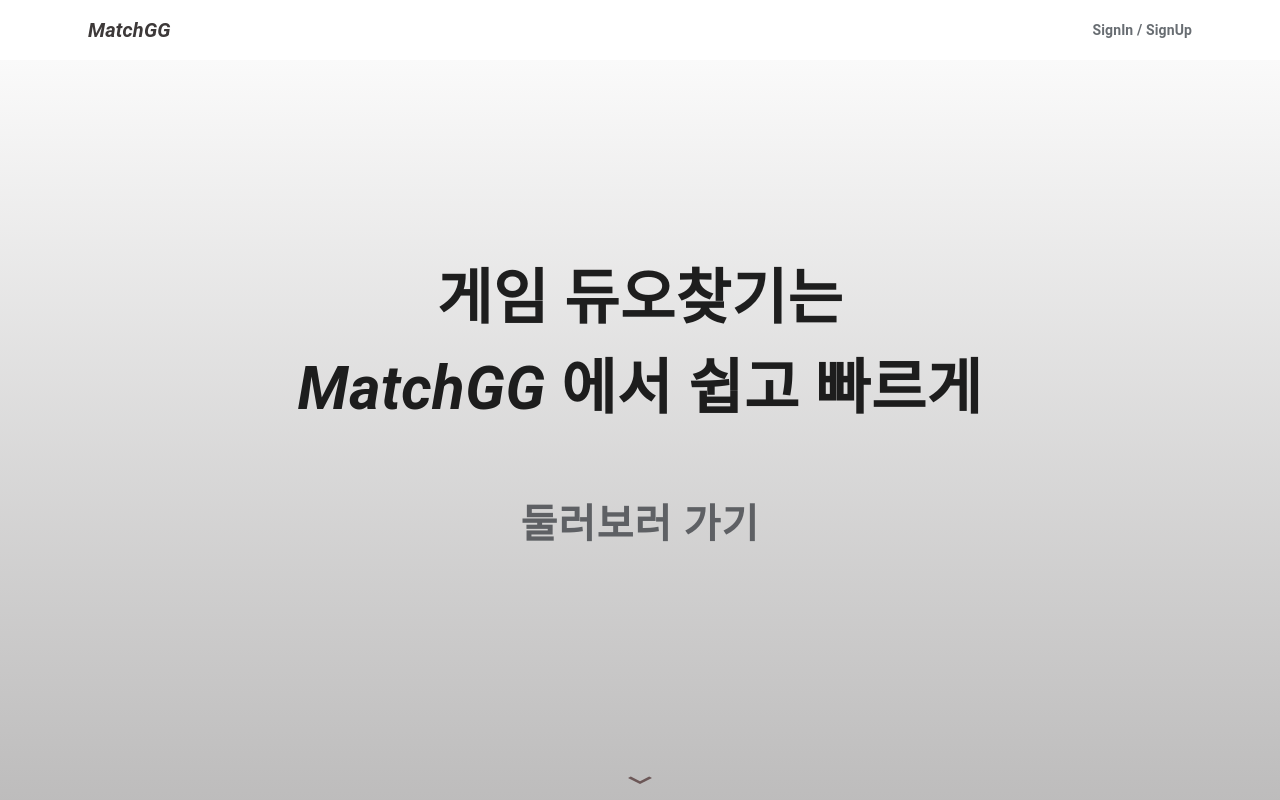
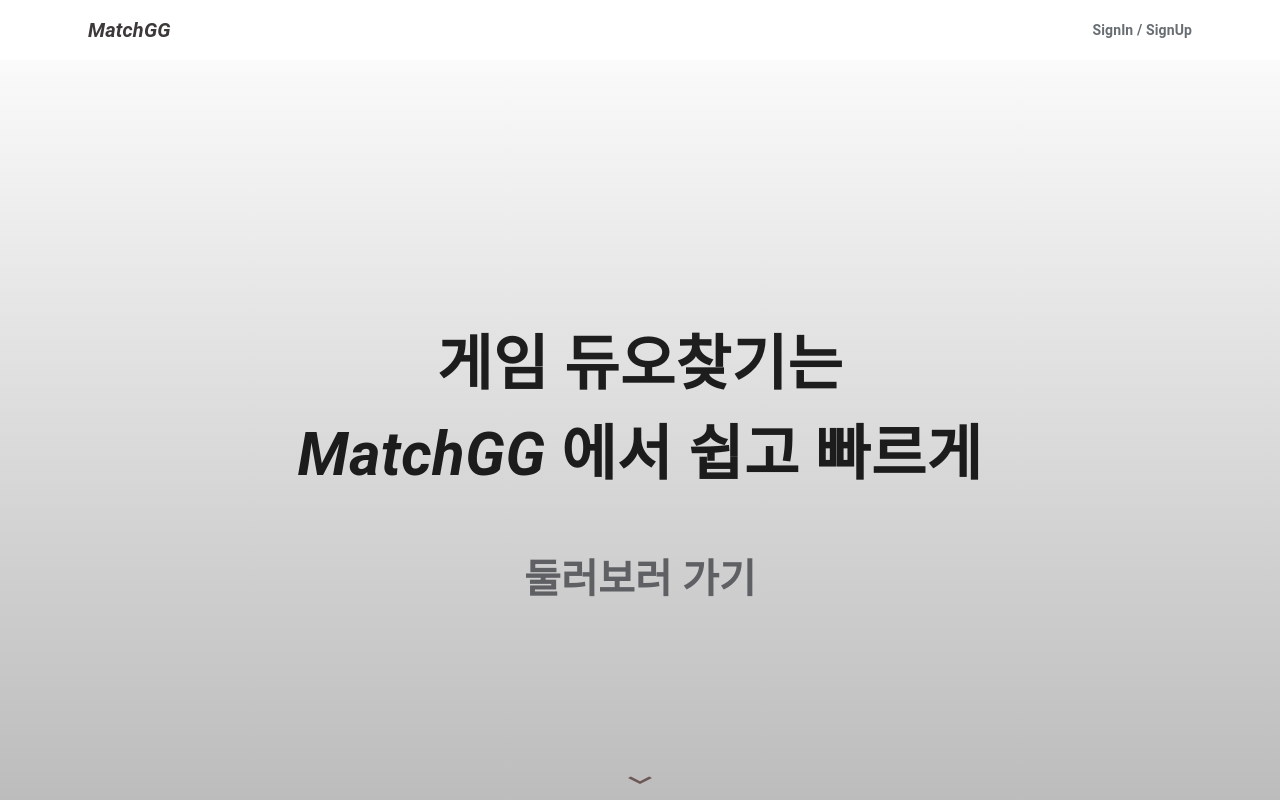
Before and after one commit to PMtHk/MATCH_FE_TS, a React (Create React App) app: page / in a window 1280 px wide. Shown: the top 800 px of the page. Built offline with nearby package versions, Linux system fonts and the light colour scheme.

Commit message:
feat : add Supported Game List

```diff
--- /dev/null
+++ b/src/components/GameIcon.tsx
@@ -0,0 +1,23 @@
+import React from 'react';
+
+type GameIconProps = {
+  item: string;
+  size: {
+    width: string;
+    height: string;
+  };
+};
+
+const GameIcon = ({ item, size }: GameIconProps) => {
+  return (
+    <img
+      src={`https://d18ghgbbpc0qi2.cloudfront.net/game_icons/${item}.png`}
+      alt={`${item}_icon`}
+      width={size.width}
+      height={size.height}
+      loading="lazy"
+    />
+  );
+};
+
+export default GameIcon;
--- /dev/null
+++ b/src/pages/LandingPage/GameSupport.tsx
@@ -0,0 +1,71 @@
+import React from 'react';
+import { useNavigate } from 'react-router-dom';
+
+// mui
+import Box from '@mui/material/Box';
+import Button from '@mui/material/Button';
+import Typography from '@mui/material/Typography';
+
+// own-components
+import GameIcon from 'components/GameIcon';
+
+// mui styled components
+import { styled } from '@mui/system';
+
+const Wrapper = styled(Box)(({ theme }) => ({
+  display: 'flex',
+  flexDirection: 'column',
+  justifyContent: 'center',
+  alignItems: 'center',
+  minWidth: '300px',
+  color: '#5e6064',
+  fontSize: 20,
+  [theme.breakpoints.up('md')]: {
+    fontSize: 30,
+  },
+  [theme.breakpoints.up('lg')]: {
+    fontSize: 40,
+  },
+  fontWeight: 600,
+  '&:hover': {},
+}));
+
+const Text = styled(Typography)(({ theme }) => ({
+  color: '#5e6064',
+  fontSize: 20,
+  [theme.breakpoints.up('md')]: {
+    fontSize: 30,
+  },
+  [theme.breakpoints.up('lg')]: {
+    fontSize: 40,
+  },
+  fontWeight: 600,
+}));
+
+const GameList = styled(Box)(({ theme }) => ({
+  marginTop: '50px',
+  display: 'flex',
+  flexDirection: 'row',
+  justifyContent: 'center',
+  alignItems: 'center',
+}));
+
+const GameSupport = () => {
+  const navigate = useNavigate();
+
+  return (
+    <Wrapper>
+      <Text>지원게임 목록</Text>
+      <GameList>
+        <Button onClick={() => navigate('/lol')}>
+          <GameIcon
+            item="leagueoflegends"
+            size={{ width: '100px', height: '100px' }}
+          />
+        </Button>
+      </GameList>
+    </Wrapper>
+  );
+};
+
+export default GameSupport;
--- a/src/pages/LandingPage/Introduce.tsx
+++ b/src/pages/LandingPage/Introduce.tsx
@@ -1,5 +1,5 @@
 import React from 'react';
-import { useNavigate } from 'react-router-dom';
+// import { useNavigate } from 'react-router-dom';
 
 // mui
 import Box from '@mui/material/Box';
@@ -15,6 +15,7 @@
 import { styled } from '@mui/system';
 
 import { SectionId, refType } from './Content';
+import GameSupport from './GameSupport';
 
 const Wrapper = styled(Box)(() => ({
   width: '100%',
@@ -24,16 +25,10 @@
 const ContentWrapper = styled(Box)(() => ({
   width: '100%',
   height: '100vh',
+  padding: '300px 0 0',
   display: 'flex',
   flexDirection: 'column',
-  justifyContent: 'center',
-  alignItems: 'center',
-}));
-
-const Title = styled(Box)(() => ({
-  display: 'flex',
-  flexDirection: 'column',
-  justifyContent: 'center',
+  justifyContent: 'flex-start',
   alignItems: 'center',
 }));
 
@@ -49,7 +44,11 @@
   },
 }));
 
-const LookAroundBtn = styled(Button)(({ theme }) => ({
+const LookAround = styled(Box)(({ theme }) => ({
+  display: 'flex',
+  justifyContent: 'center',
+  alignItems: 'center',
+  minWidth: '300px',
   color: '#5e6064',
   fontSize: 20,
   [theme.breakpoints.up('md')]: {
@@ -59,10 +58,7 @@
     fontSize: 40,
   },
   fontWeight: 600,
-  '&:hover': {
-    borderRadius: 0,
-    transform: 'translateY(-5px)',
-  },
+  '&:hover': {},
 }));
 
 type ArrowDownBtnProps = {
@@ -99,7 +95,18 @@
 };
 
 const Introduce = ({ addSectionRef, moveToSection }: IntroduceProps) => {
-  const navigate = useNavigate();
+  // const navigate = useNavigate();
+
+  // 둘러보기 영역 hover 상태 -> 지원게임 목록을 보여주기
+  const [isHovered, setIsHovered] = React.useState(false);
+
+  const handleMouseEnter = () => {
+    setIsHovered(true);
+  };
+
+  const handleMouseLeave = () => {
+    setIsHovered(false);
+  };
 
   return (
     <Wrapper
@@ -109,20 +116,22 @@
     >
       <Container maxWidth="lg">
         <ContentWrapper>
-          <Title>
           <TitleTypo align="center">
             게임 듀오찾기는
             <br />
             <i>MatchGG </i>
             에서 쉽고 빠르게
           </TitleTypo>
-            <LookAroundBtn onClick={() => navigate('/lol')}>
-              둘러보러 가기
-            </LookAroundBtn>
+          <LookAround
+            onMouseEnter={handleMouseEnter}
+            onMouseLeave={handleMouseLeave}
+          >
+            {!isHovered && '둘러보러 가기'}
+            {isHovered && <GameSupport />}
+          </LookAround>
           <ArrowDownBtn onClick={() => moveToSection('description')}>
             <KeyboardArrowDownIcon />
           </ArrowDownBtn>
-          </Title>
         </ContentWrapper>
       </Container>
     </Wrapper>
```
Lines whose indentation alone changed are shown as unchanged.
